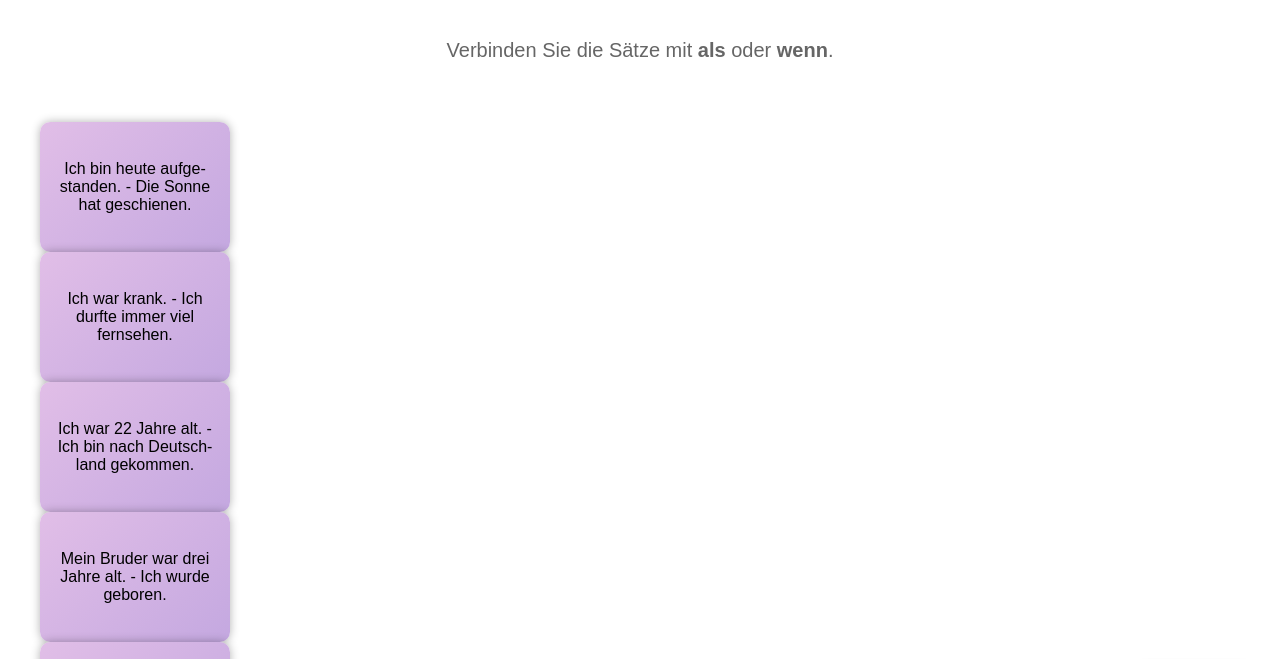
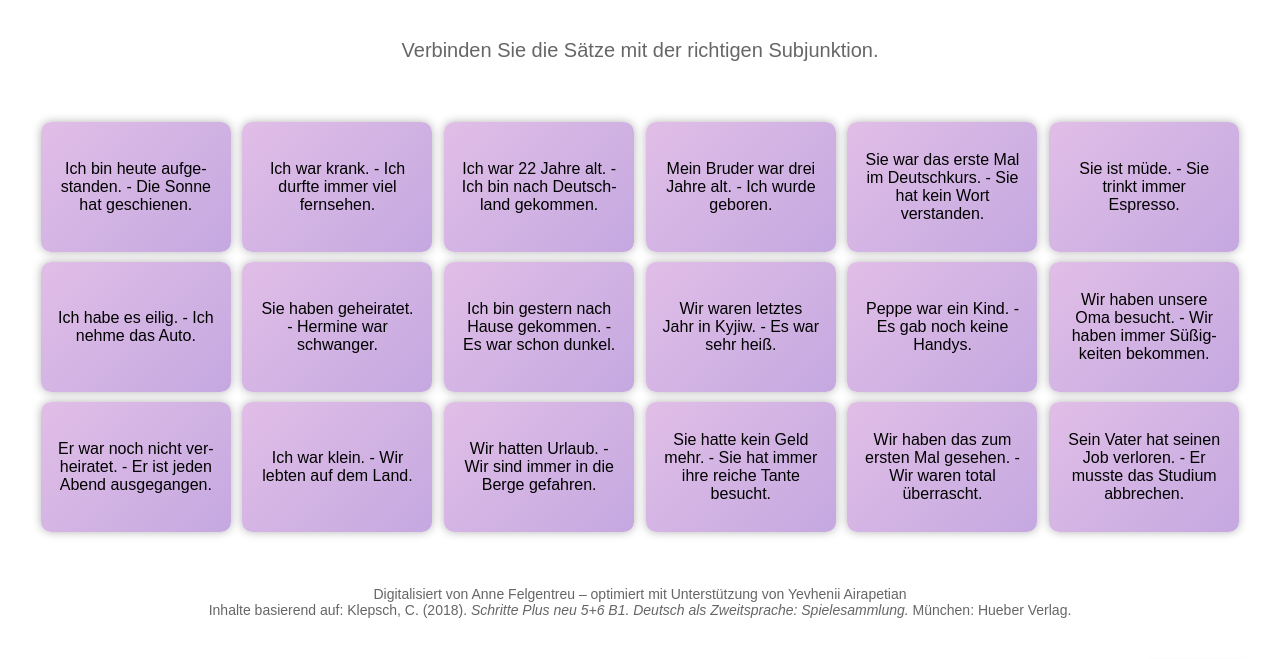
Before and after one commit to fragfrauanne/B1_GS1_2, a plain HTML site: page index.html in a window 1280 px wide. Shown: the part 81-740 px from the top of the page. Drawn offline with Linux system fonts and the light colour scheme.

Commit message:
Update index.html

```diff
--- a/index.html
+++ b/index.html
@@ -10,12 +10,12 @@
 <body>
 
 <h1>Subjunktionen als & wenn</h1>
-<p id="taskExplanation">Verbinden Sie die Sätze mit <b>als</b> oder <b>wenn</b>.</p>
+<p id="taskExplanation">Verbinden Sie die Sätze mit der richtigen Subjunktion.</p>
 
-<div class="cards-container" id="cardsContainer"></div>
-<div class="fireworks" id="fireworks">🎆✨ Alles richtig! ✨🎆</div>
+<div class="cards-container grid-mode" id="cardsContainer"></div>
+  <div class="fireworks" id="fireworks">🎆✨ Alles richtig! ✨🎆</div>
 
-<footer class="footer">
+  <footer class="footer">
     <p>
       Digitalisiert von Anne Felgentreu – optimiert mit Unterstützung von Yevhenii Airapetian<br>
       Inhalte basierend auf: Klepsch, C. (2018). <em>Schritte Plus neu 5+6 B1. Deutsch als Zweitsprache:
```
